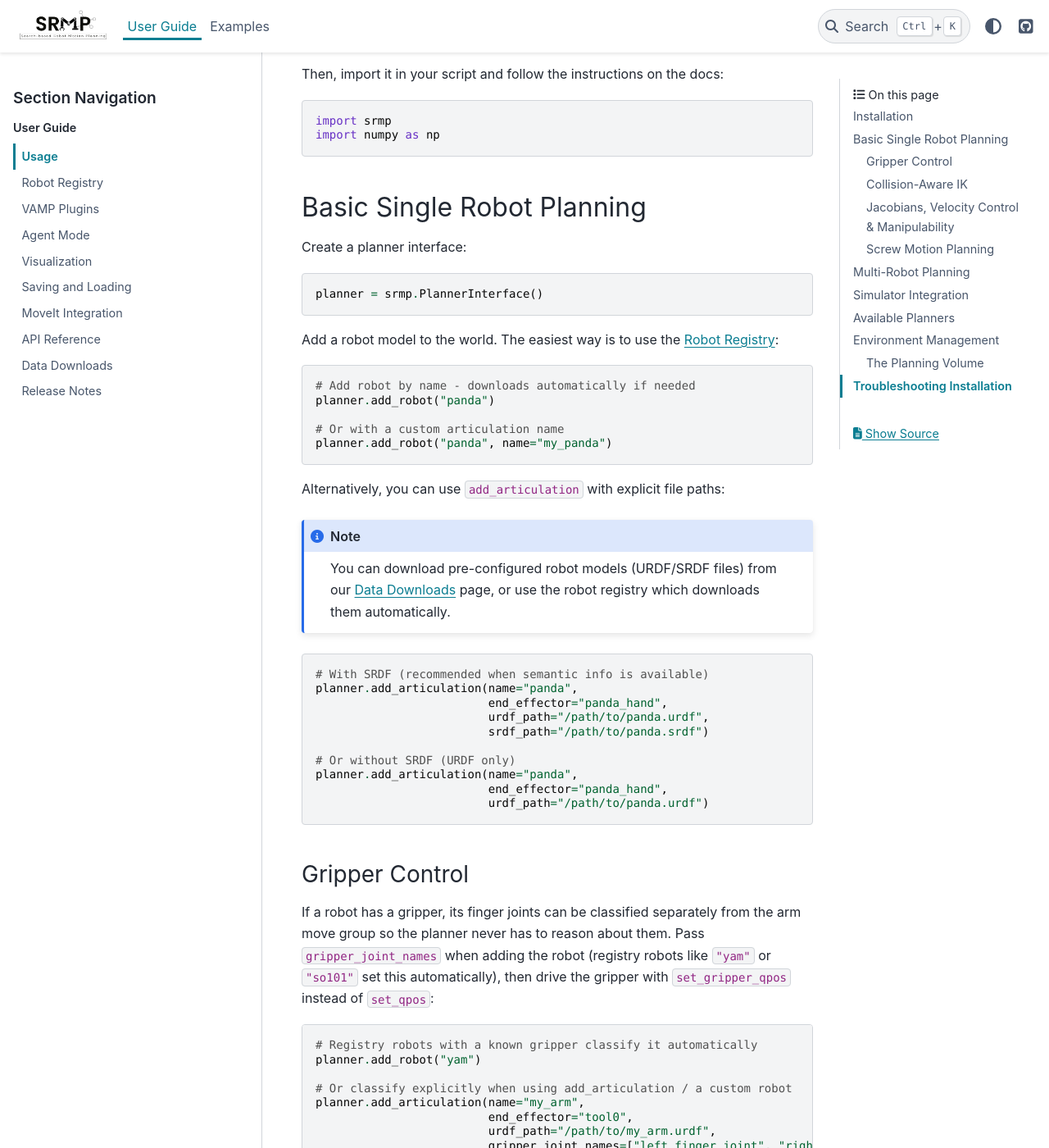
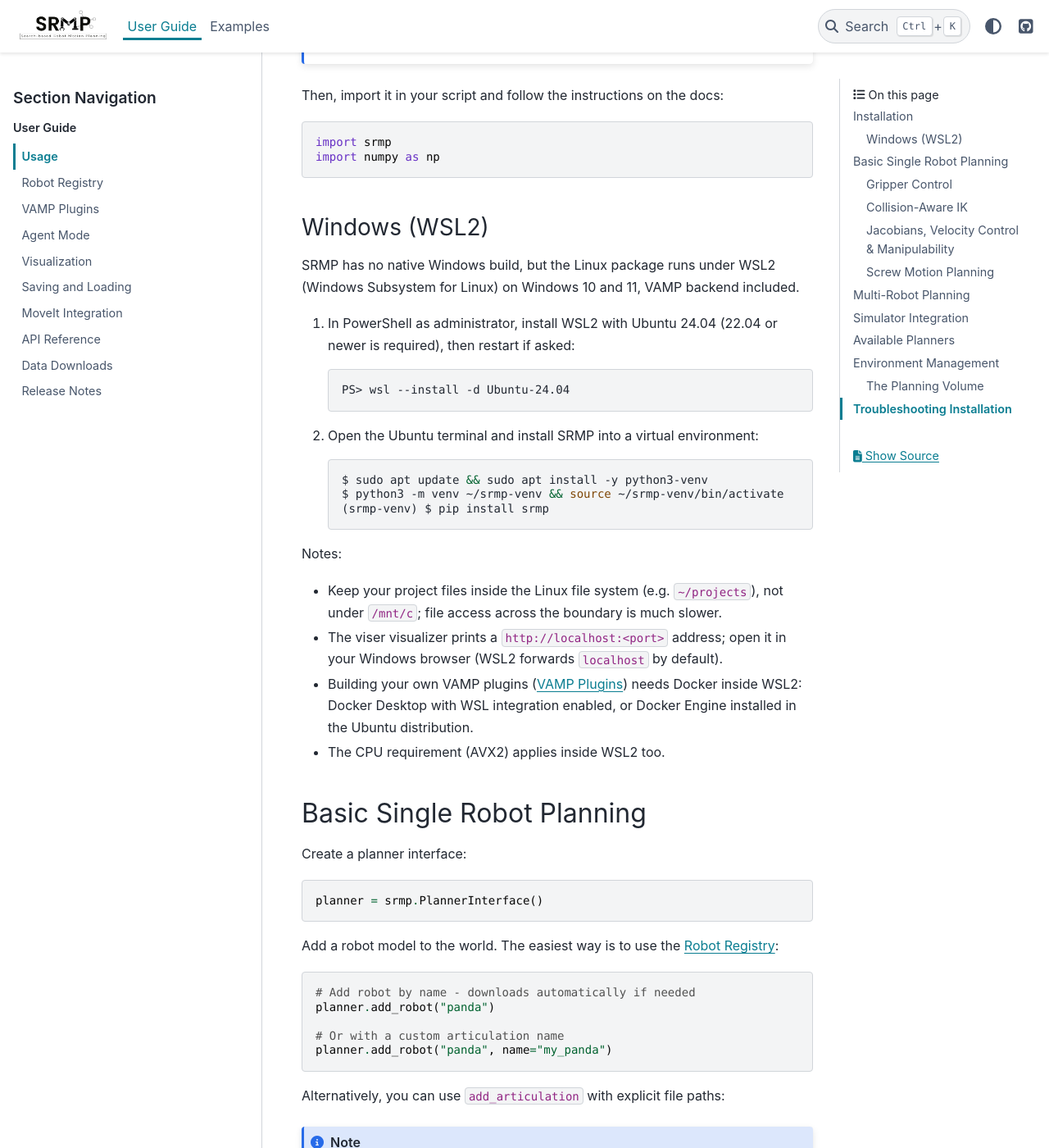
Before and after one commit to imishani/srmp-docs, a Sphinx documentation site: the page built from docs/source/user_guide/usage.rst, in a window 1280 px wide and 1400 px high, scrolled down 711 px. Shown: the whole window at 82% size. Built offline with Sphinx 7.4.7 and the PyData theme 0.15.4, drawn with Linux system fonts in a browser that asks for light colours; some of the changed text lies outside the part shown.

Commit message:
docs: install on Windows under WSL2
No native Windows build; the Linux package runs under WSL2 with Ubuntu
22.04+. Steps, plus notes on the Linux file system, the viser address,
Docker for plugin builds, and the AVX2 requirement.

```diff
--- a/docs/source/user_guide/usage.rst
+++ b/docs/source/user_guide/usage.rst
@@ -7,7 +7,8 @@ Installation
 ------------
 
 SRMP supports Linux (Ubuntu>=22.04, x86-64, a CPU with AVX2: Intel Haswell 2013+ / AMD Zen+)
-and Python 3.9 through 3.14. Windows is not yet supported.
+and Python 3.9 through 3.14. There is no native Windows build; on Windows, use WSL2 (see
+`Windows (WSL2)`_ below).
 
 .. note::
 
@@ -30,6 +31,37 @@ Then, import it in your script and follow the instructions on the docs:
 
    import srmp
    import numpy as np
+
+Windows (WSL2)
+~~~~~~~~~~~~~~
+
+SRMP has no native Windows build, but the Linux package runs under WSL2 (Windows Subsystem for
+Linux) on Windows 10 and 11, VAMP backend included.
+
+1. In PowerShell as administrator, install WSL2 with Ubuntu 24.04 (22.04 or newer is
+   required), then restart if asked:
+
+   .. code-block:: console
+
+      PS> wsl --install -d Ubuntu-24.04
+
+2. Open the Ubuntu terminal and install SRMP into a virtual environment:
+
+   .. code-block:: console
+
+      $ sudo apt update && sudo apt install -y python3-venv
+      $ python3 -m venv ~/srmp-venv && source ~/srmp-venv/bin/activate
+      (srmp-venv) $ pip install srmp
+
+Notes:
+
+- Keep your project files inside the Linux file system (e.g. ``~/projects``), not under
+  ``/mnt/c``; file access across the boundary is much slower.
+- The viser visualizer prints a ``http://localhost:<port>`` address; open it in your Windows
+  browser (WSL2 forwards ``localhost`` by default).
+- Building your own VAMP plugins (:doc:`vamp_plugins`) needs Docker inside WSL2: Docker Desktop
+  with WSL integration enabled, or Docker Engine installed in the Ubuntu distribution.
+- The CPU requirement (AVX2) applies inside WSL2 too.
 
 Basic Single Robot Planning
 ---------------------------
```
